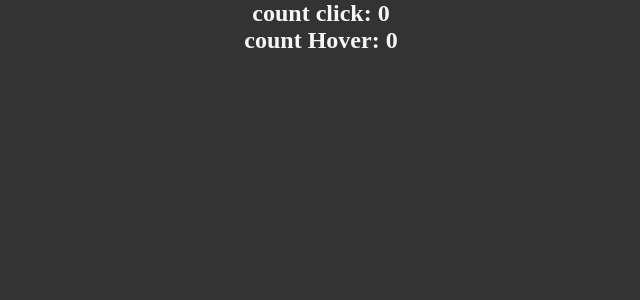
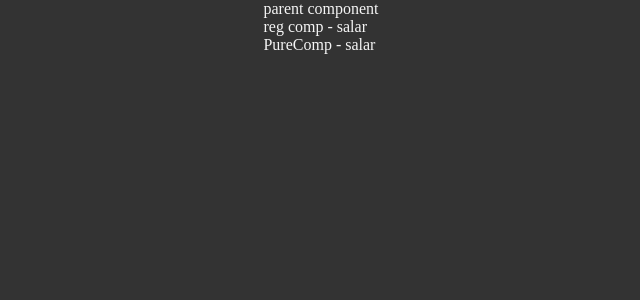
Before and after one commit to salarGholami/first-react-app, a React (Create React App) app: page / in a window 1280 px wide. Shown: the top 300 px of the page, without its empty margins (319-959 px from the left). Built offline with nearby package versions, Linux system fonts and the light colour scheme.

Commit message:
add PureComp & RegComp into ParentComp and use PureComponent in PureComp

```diff
--- a/src/App.js
+++ b/src/App.js
@@ -6,8 +6,9 @@ import "./App.css";
 // import FunctionalCounter from "./comppnent/FunctionalCounter";
 // import FunctionalTimer from "./comppnent/FuctionalTimer";
 import Wrapper from "./comppnent/hoc/Wrapper";
-import CLickCounter from "./comppnent/hocExample/ClickCounter";
-import HoverCounter from "./comppnent/hocExample/HoverCounter";
+// import CLickCounter from "./comppnent/hocExample/ClickCounter";
+// import HoverCounter from "./comppnent/hocExample/HoverCounter";
+import ParentComp from "./comppnent/PureMemoComp/ParentComp";
 // import ClassTimer from "./comppnent/ClassTimer";
 
 class app extends Component {
@@ -69,21 +70,22 @@ class app extends Component {
     this.setState({ products });
   };
 
-  // componentDidMount() {
-  //   console.log("App.js componentDidMount");
-  // }
+  componentDidMount() {
+    // console.log("App.js componentDidMount");
+  }
 
-  // componentDidUpdate(prevProps, prevState) {
-  //   console.log("App.js componentDidUpdate");
-  //   console.log("App.js", prevState);
-  // }
+  componentDidUpdate(prevProps, prevState) {
+    // console.log("App.js componentDidUpdate");
+    // console.log("App.js", prevState);
+  }
 
   render() {
-
     return (
       <>
-        <CLickCounter />
-        <HoverCounter />
+        <ParentComp />
+
+        {/* <CLickCounter />
+        <HoverCounter /> */}
         {/* <NavBar
           totalItem={this.state.products.filter((p) => p.quantity > 0).length}
         />
--- /dev/null
+++ b/src/comppnent/PureMemoComp/ParentComp.jsx
@@ -0,0 +1,26 @@
+import React, { Component } from "react";
+import PureComp from "./PureComp";
+import RegComp from "./RegComp";
+
+class ParentComp extends Component {
+  state = {
+    name: "salar",
+  };
+  componentDidMount() {
+    setInterval(() => {
+      this.setState({ name: "salar" });
+    }, 1000);
+  }
+  render() {
+    console.log("parent component ..................")
+    return (
+      <div>
+        parent component
+        <RegComp name={this.state.name} />
+        <PureComp name={this.state.name} />
+      </div>
+    );
+  }
+}
+
+export default ParentComp;
--- /dev/null
+++ b/src/comppnent/PureMemoComp/PureComp.jsx
@@ -0,0 +1,10 @@
+import { PureComponent } from "react";
+
+class PureComp extends PureComponent {
+  render() {
+    console.log("Pure Component ......");
+    return <div>PureComp - {this.props.name}</div>;
+  }
+}
+
+export default PureComp;
--- /dev/null
+++ b/src/comppnent/PureMemoComp/RegComp.jsx
@@ -0,0 +1,10 @@
+import { Component } from "react";
+
+class RegComp extends Component {
+  render() {
+    console.log("Reg Component ");
+    return <div> reg comp - {this.props.name}</div>;
+  }
+}
+
+export default RegComp;
```
